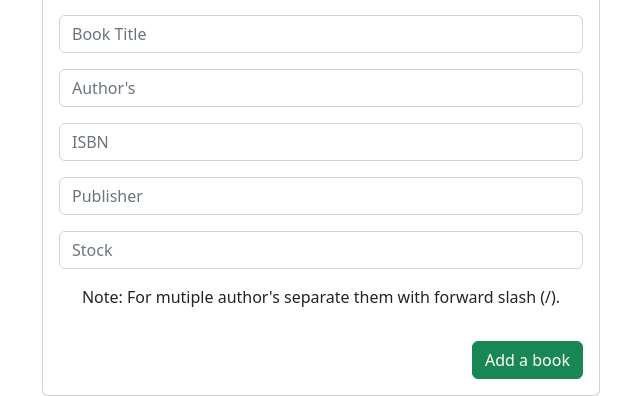
After one commit to MotilalChavhan/BookApp, a Django app: page /addbook in a window 1280 px wide. The commit adds this page. Shown: the part 653-1049 px from the top of the page, without its empty margins (319-959 px from the left). Run offline with Django 4.2, Linux system fonts and the light colour scheme; one stand-in notice (Sample message) is shown; some libraries are stand-ins or nearby versions.

Commit message:
feat: added addbook/ route to add book if a book is not present through the API.

```diff
--- /dev/null
+++ b/LibraryApp/BookApp/templates/add_book.html
@@ -0,0 +1,53 @@
+{% extends "layout.html" %}
+
+{% block body %}
+
+<center>
+  <!-- alert message -->
+  {% if messages %}
+    {% for message in messages %}
+      <div class="alert {{ message.tags }} alert-dismissible d-flex align-items-center" role="alert">
+        <div>{{ message }}</div>
+        <button type="button" class="btn-close" data-bs-dismiss="alert" aria-label="Close"></button>
+      </div>
+    {% endfor %}
+  {% endif %}
+
+  <h1>Add a Book</h1>
+  <br>
+
+  <div class="card" style="width: 50%;">
+    <img src="https://as1.ftcdn.net/v2/jpg/05/30/78/48/1000_F_530784876_tVVLgkCNenjbjs8nNIucVZDN9YLoePdI.jpg" class="card-img-top" alt="book shelf image">
+    <div class="card-body">
+      <form action="{% url 'addbook' %}" method="post" class="row g-3">
+          {% csrf_token %}
+          <div class="col-sm-12">
+            <input type="text" class="form-control" name="title" placeholder="Book Title" required>
+          </div>
+
+          <div class="col-sm-12">
+            <input type="text" class="form-control" name="authors" placeholder="Author's" required>
+          </div>
+
+          <div class="col-sm-12">
+            <input type="text" class="form-control" name="isbn" placeholder="ISBN" required>
+          </div>
+
+          <div class="col-sm-12">
+            <input type="text" class="form-control" name="publisher" placeholder="Publisher" required>
+          </div>
+
+          <div class="col-sm-12">
+            <input type="number" class="form-control" min=1 name="stock" placeholder="Stock" required>
+          </div>
+
+          <p>Note: For mutiple author's separate them with forward slash (/).</p>
+
+          <div class="col-sm-12 d-flex justify-content-end">
+            <button type="submit" class="btn btn-success" id="addmembers">Add a book</button>
+          </div>
+      </form>
+    </div>
+  </div>
+</center>
+{% endblock %}
--- a/LibraryApp/BookApp/templates/books_view.html
+++ b/LibraryApp/BookApp/templates/books_view.html
@@ -16,6 +16,9 @@
 {% block body %}
 
 <!-- <div id="liveAlertPlaceholder"></div> -->
+<h1>Import Books via API</h1>
+
+<p>To add a book that is not present through the API, go to <a href="{% url 'addbook' %}">addbook</a> page.</p>
 
 <form action="{% url 'getbooks' %}" method="post" class="row g-3">
 	{% csrf_token %}
--- a/LibraryApp/BookApp/urls.py
+++ b/LibraryApp/BookApp/urls.py
@@ -4,6 +4,7 @@ from . import views
 
 urlpatterns = [
 	path("", views.landing, name="landing"),
+	path("addbook", views.addbook, name="addbook"),
 	path("addbooks", views.addbooks, name="addbooks"),
 	path("addmembers", views.addmembers, name="addmembers"),
 	path("issuebooks", views.issuebooks, name="issuebooks"),
--- a/LibraryApp/BookApp/views.py
+++ b/LibraryApp/BookApp/views.py
@@ -12,6 +12,37 @@ from django.http import HttpResponse, HttpResponseRedirect, JsonResponse
 
 def landing(request):
 	return render(request, "landing.html")
+
+def addbook(request):
+	if request.method == "POST":
+		title = request.POST['title'].strip()
+		authors = request.POST['authors'].strip()
+		isbn = request.POST['isbn'].strip()
+		publisher = request.POST['publisher'].strip()
+		stock = request.POST['stock'].strip()
+
+		# Checking if any field is blank
+		if len(title) == 0 or len(authors) == 0 or len(isbn) == 0 or len(publisher) == 0 or len(stock) == 0:
+			messages.error(request, "Don't leave any field blank.")
+			return render(request, "add_book.html")
+
+		# Checking if stock is a positive number
+		if int(stock) < 0:
+			messages.error(request, "Stock value should be greater than zero.")
+			return render(request, "add_book.html")
+
+		# adding a book in database
+		try:
+			for i in range(int(stock)):
+				Book.objects.create(title=title, authors=authors, isbn=isbn, publisher=publisher)
+		except IntegrityError:
+			messages.error(request, "Error occured. Please try again")
+			return render(request, "add_book.html")
+
+		messages.success(request, "You have successfully added a new book in Book database.")
+		return render(request, "add_book.html")
+
+	return render(request, "add_book.html")
 
 def getbooks(request):
 	if request.method == "GET":
@@ -89,7 +120,7 @@ def addmembers(request):
 			messages.error(request, "username/email already exists. Enter a different username/email.")
 			return render(request, "members_view.html")
 
-		messages.success(request, "You have successfully added a new member in your database.")
+		messages.success(request, "You have successfully added a new member in Member database.")
 		return render(request, "members_view.html")
 	return render(request, "members_view.html")
 
@@ -121,7 +152,7 @@ def issuebooks(request):
 		debt = 0
 		issued_books = member.book_set.all() # getting all the issued books by the member
 		for ib in issued_books:
-			issue_date = Transaction.objects.get(member=member, book=ib, action="issue").date
+			issue_date = Transaction.objects.filter(member=member, book=ib, action="issue").last().date
 			debt += (datetime.date.today() - issue_date).days * 5 # charges per day for a book is 5
 			if debt >= 500:
 				messages.error(request,
```
